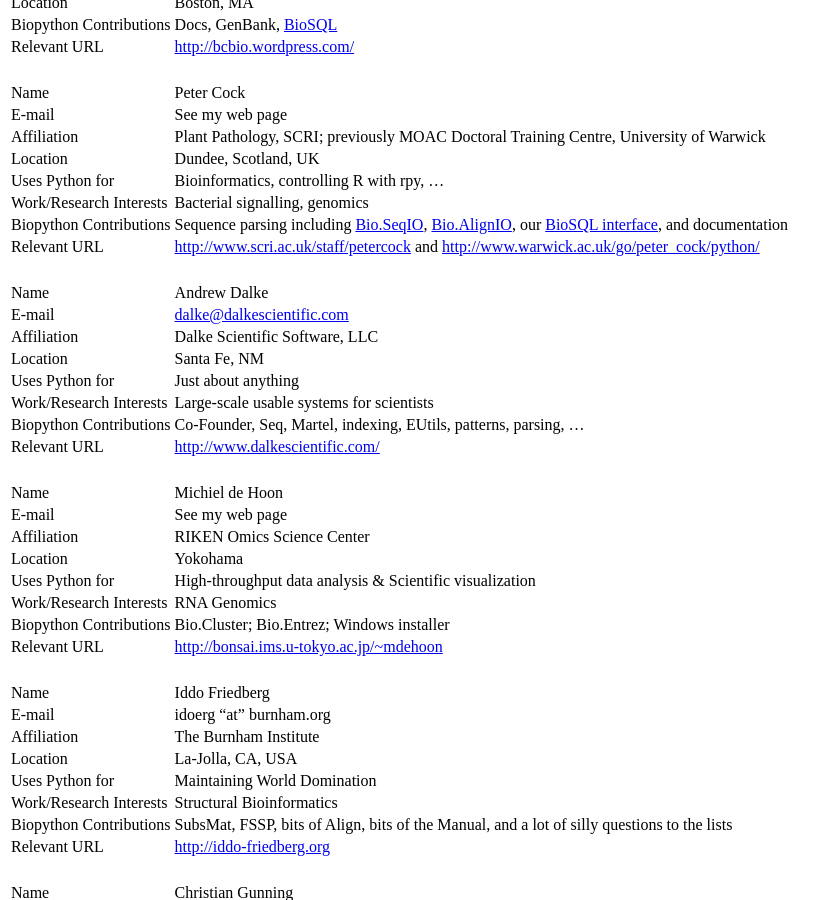
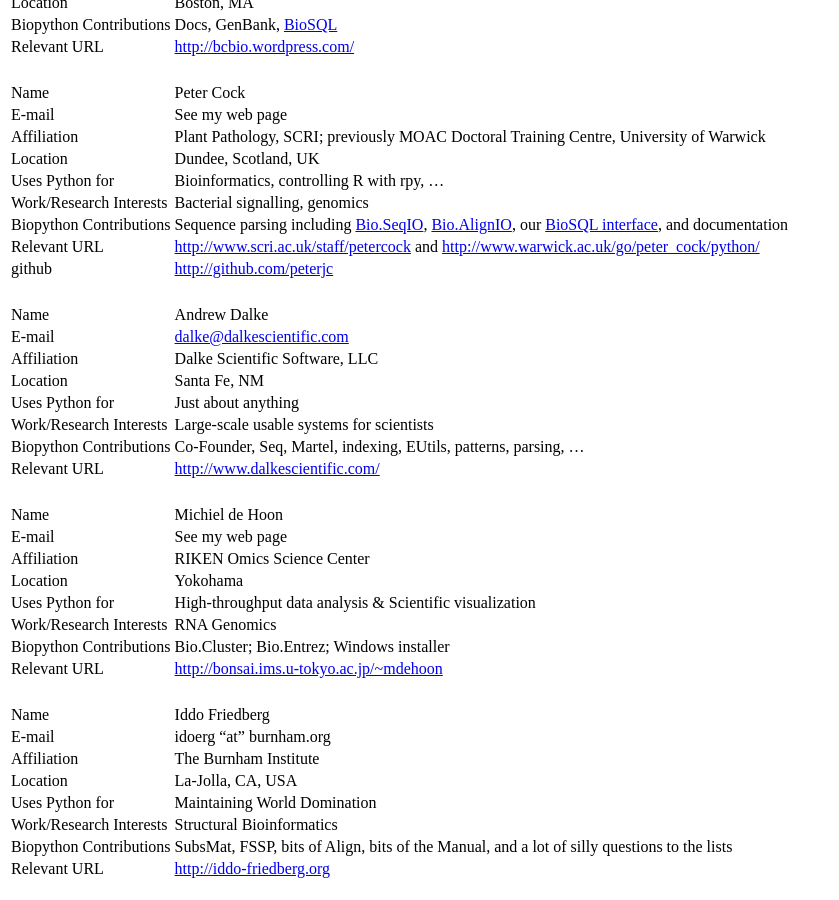
Before and after one commit to biopython/biopython.github.io, a Jekyll site: the page built from wiki/Participants.md, in a window 1280 px wide and 900 px high, scrolled down 589 px. Shown: the whole window, without its empty margins (0-839 px from the left). Built offline with Jekyll 4.4.1, drawn with Linux system fonts in a browser that asks for light colours.

Commit message:
Adding link to my github account

```diff
--- a/wiki/Participants.md
+++ b/wiki/Participants.md
@@ -46,6 +46,7 @@ Note: People are listed here alphabetically by surname.
 | Work/Research Interests | Bacterial signalling, genomics                                                                                                                            |
 | Biopython Contributions | Sequence parsing including [Bio.SeqIO](SeqIO "wikilink"), [Bio.AlignIO](AlignIO "wikilink"), our [BioSQL interface](BioSQL "wikilink"), and documentation |
 | Relevant URL            | <http://www.scri.ac.uk/staff/petercock> and <http://www.warwick.ac.uk/go/peter_cock/python/>                                                              |
+| github                  | <http://github.com/peterjc>                                                                                                                               |
 
 |                         |                                                                   |
 |-------------------------|-------------------------------------------------------------------|
```
Also changed, not shown: 1 other file.
